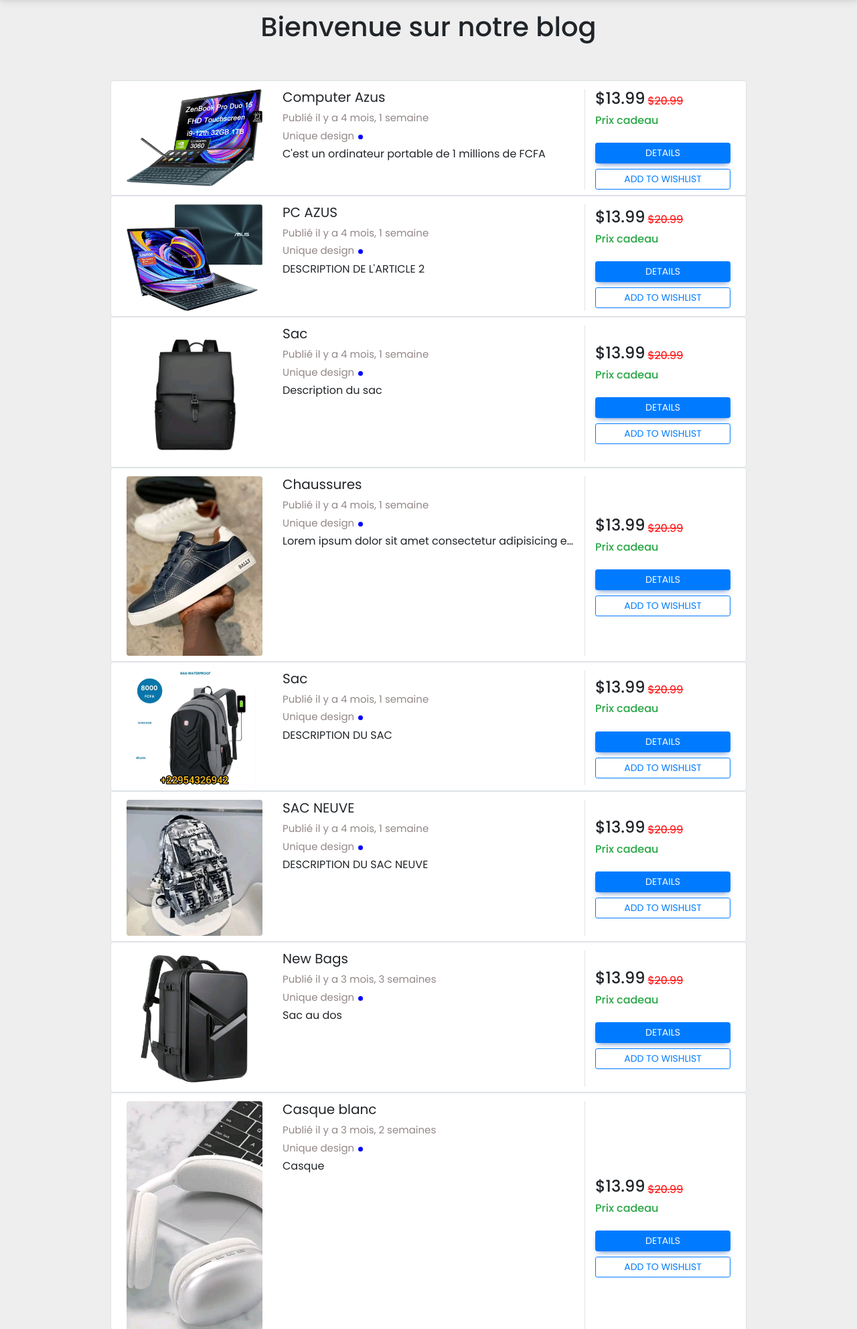
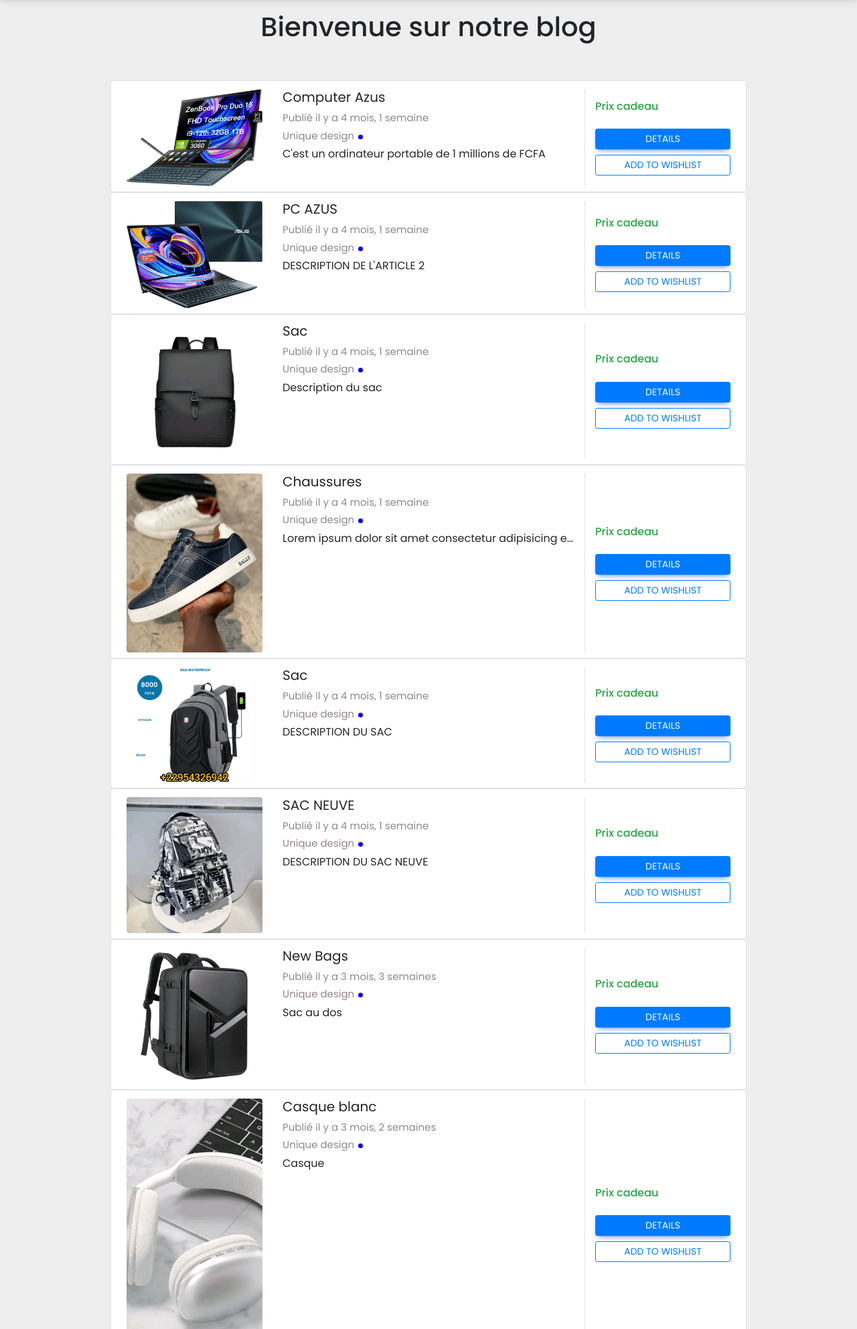
Before and after one commit to Abel-Dev-KPOKOUTA/My_blog_ecommerce, a Django app: page /blog/mon_site/accueil/ in a window 1280 px wide. Shown: the part 80-2064 px from the top of the page at 67% size. Run offline with Django 5.2, Linux system fonts and the light colour scheme; data comes from the database, SQL or seed files in the repository; some libraries are stand-ins or nearby versions.

Commit message:
modification proposé

```diff
--- a/blog/templates/blog/index.html
+++ b/blog/templates/blog/index.html
@@ -69,9 +69,6 @@
                     <p class="text-justify text-truncate para mb-0">{{ article.description }}<br><br></p>
                 </div>
                 <div class="align-items-center align-content-center col-md-3 border-left mt-1">
-                    <div class="d-flex flex-row align-items-center">
-                        <h4 class="mr-1">$13.99</h4><span class="strike-text">$20.99</span>
-                    </div>
                     <h6 class="text-success">Prix cadeau </h6>
                     <div class="d-flex flex-column mt-4"><a href="{% url 'blog_site:article_info' article.id  %}" class="btn btn-primary btn-sm" type="button">Details</a><button class="btn btn-outline-primary btn-sm mt-2" type="button">Add to wishlist</button></div>
                 </div>
```
